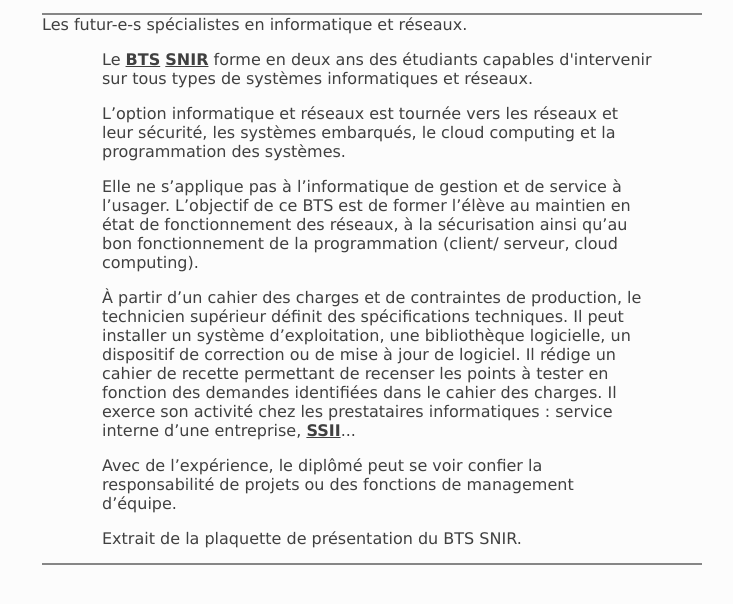
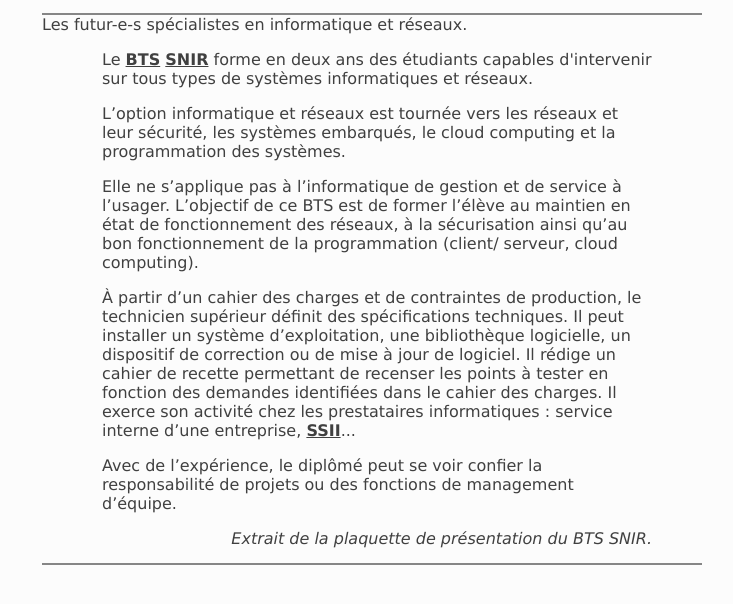
Before and after one commit to baggio-snir/baggio-snir.github.io, a plain HTML site: page index.html in a window 1280 px wide. Shown: the part 126-730 px from the top of the page, without its empty margins (268-1001 px from the left). Drawn offline with Linux system fonts and the light colour scheme.

Commit message:
Update general.css

```diff
--- a/assets/css/general.css
+++ b/assets/css/general.css
@@ -55,3 +55,11 @@ abbr {
   text-decoration: underline;
   font-weight: bold;
 }
+
+footer {
+  font-style: italic;
+  font-style: small;
+  margin: auto;
+  width: 100%;
+  text-align: right;
+}
```
